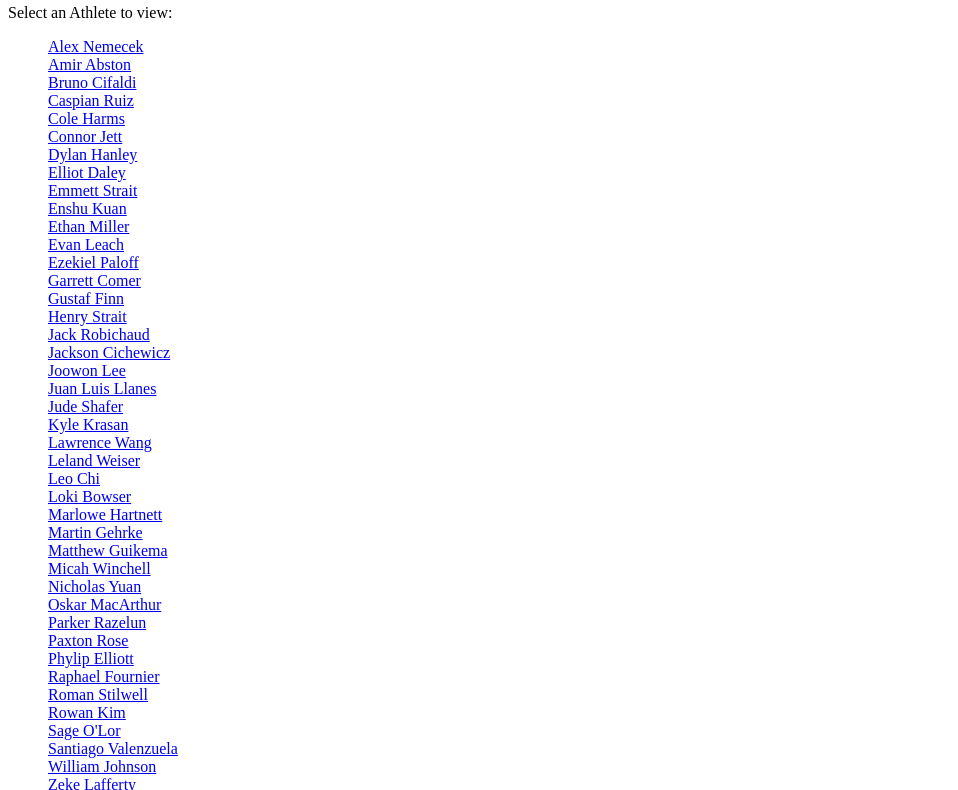
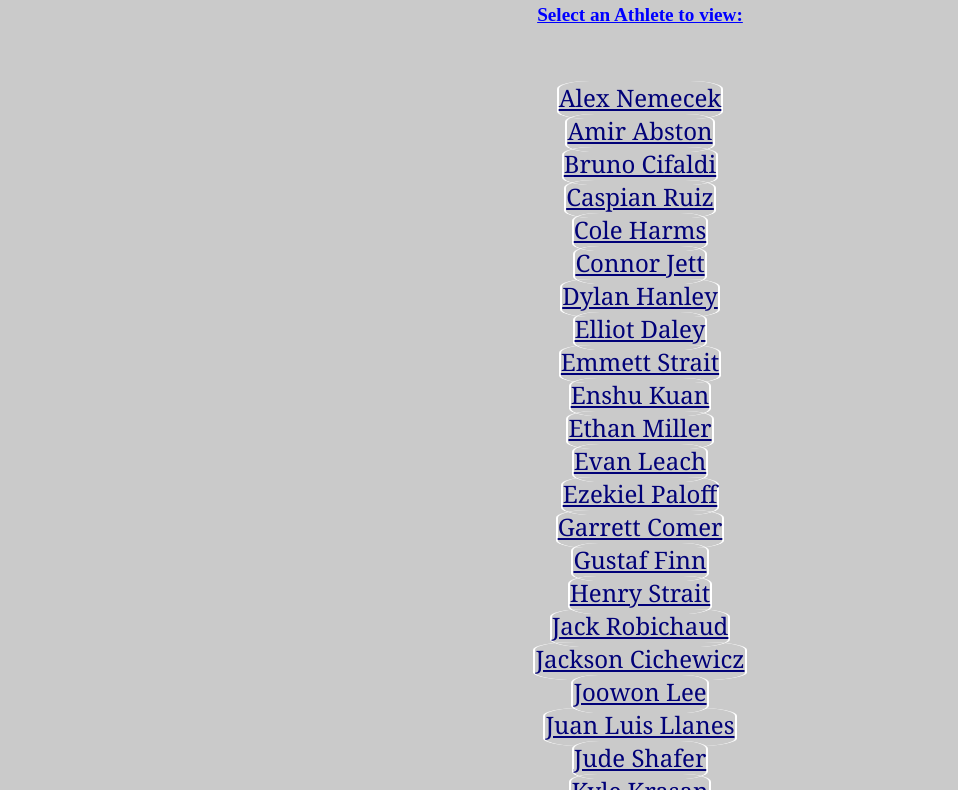
Before and after one commit to deychman/CPD3, a plain HTML site: page index.html in a window 1280 px wide. Shown: the part 102-892 px from the top of the page, without its empty margins (0-958 px from the left). Drawn offline with Linux system fonts and the light colour scheme; the site is published under a folder, as on GitHub Pages, so addresses that start at the root find nothing.

Commit message:
Update index.html

```diff
--- a/index.html
+++ b/index.html
@@ -4,8 +4,8 @@
     <meta charset="UTF-8">
     <meta name="viewport" content="width=device-width, initial-scale=1.0">
 
-    <link rel = "stylesheet" href = "/css/reset.css">
-    <link rel = "stylesheet" href = "/css/my.css">
+    <link rel = "stylesheet" href = "css/reset.css">
+    <link rel = "stylesheet" href = "css/my.css">
 
     <title>Homepage</title>
 </head>
```
